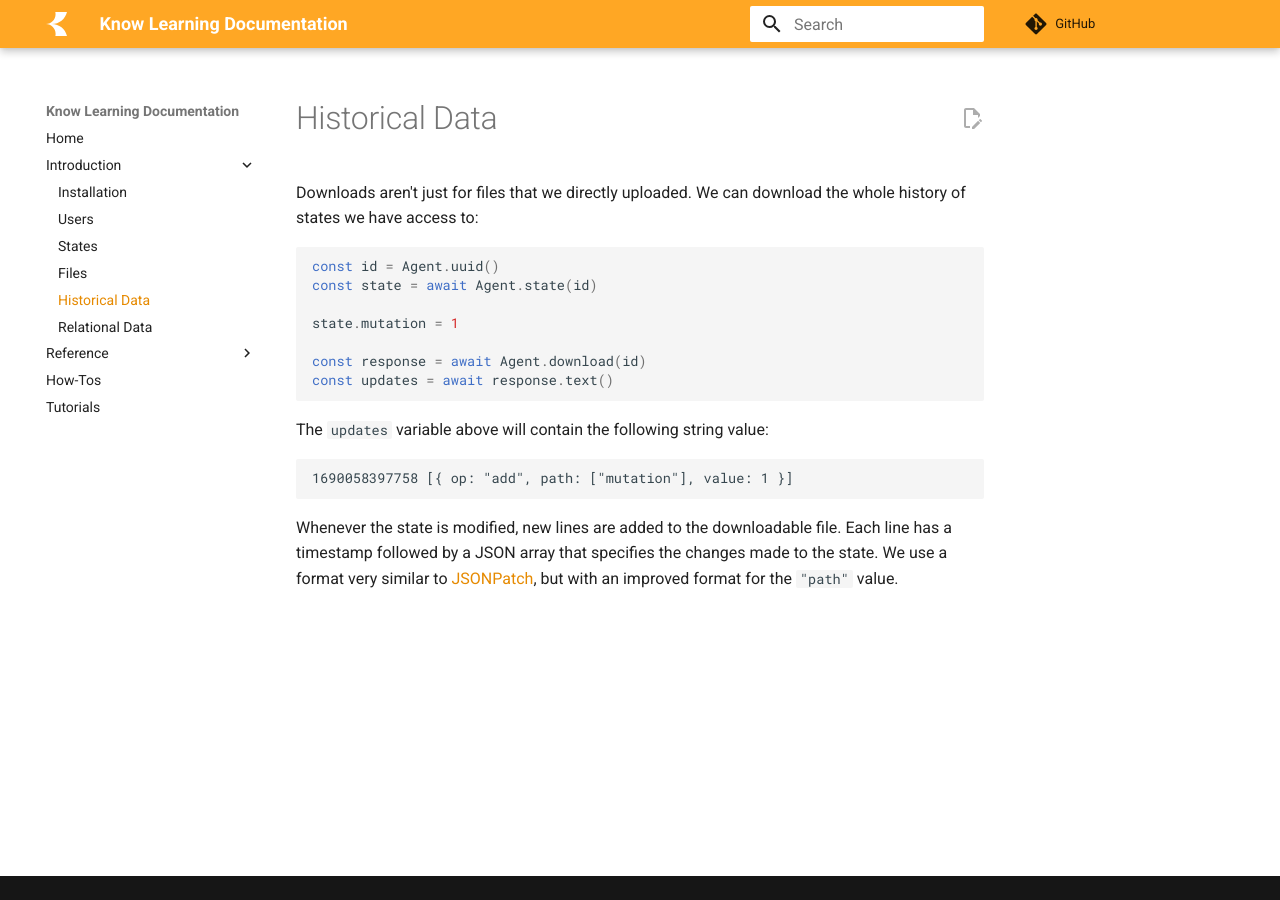
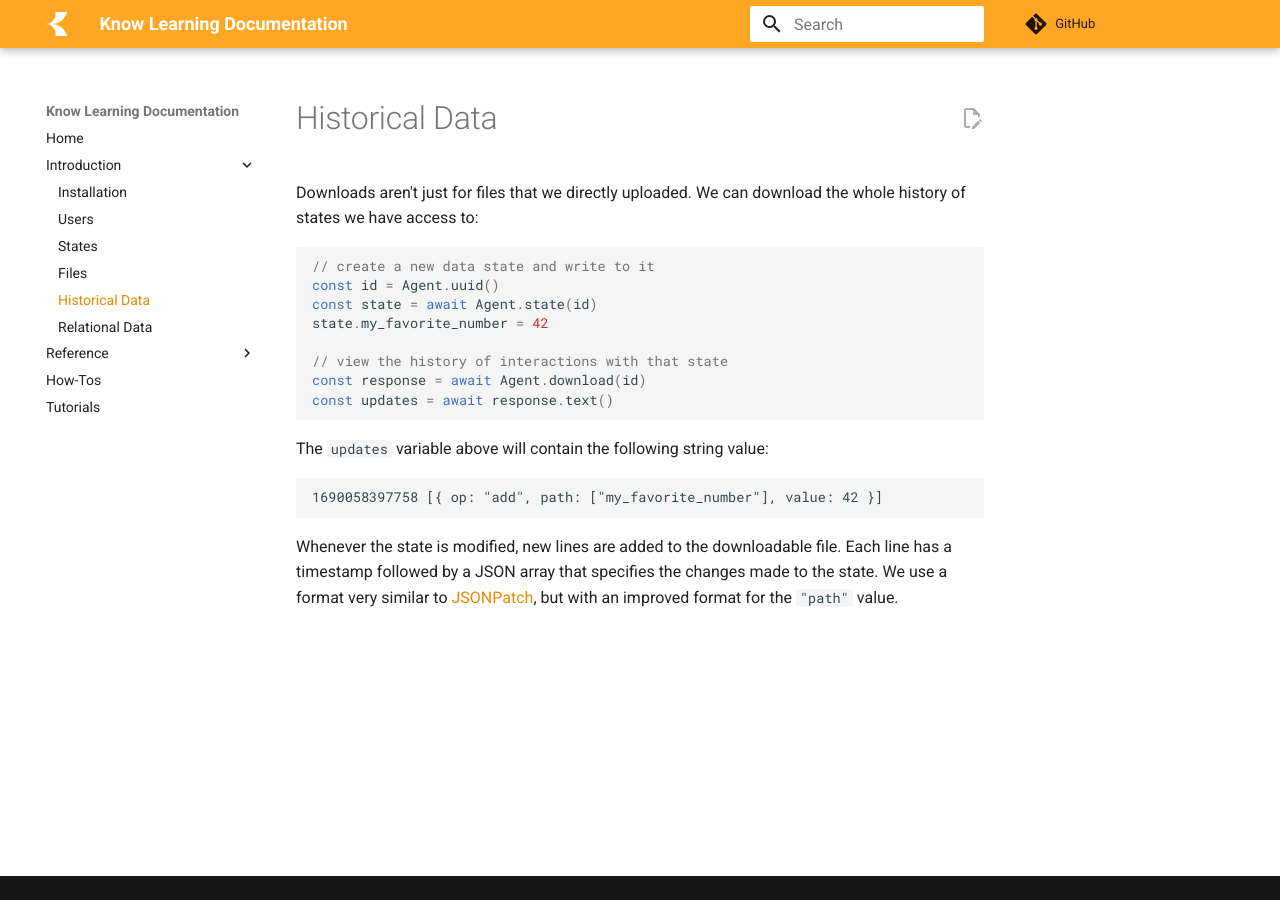
Before and after one commit to knowlearning/documentation, an MkDocs documentation site: the page built from docs/introduction/historical-data.md, in a window 1280 px wide. Built offline with MkDocs 1.6.1 and Material for MkDocs 9.7.7, drawn with Linux system fonts in a browser that asks for light colours; comment, search, counter and statistics services are not loaded.

Commit message:
Clarify historical data example

````diff
--- a/docs/introduction/historical-data.md
+++ b/docs/introduction/historical-data.md
@@ -4,11 +4,12 @@ Downloads aren't just for files that we directly uploaded.
 We can download the whole history of states we have access to:
 
 ```js
+// create a new data state and write to it
 const id = Agent.uuid()
 const state = await Agent.state(id)
+state.my_favorite_number = 42
 
-state.mutation = 1
-
+// view the history of interactions with that state
 const response = await Agent.download(id)
 const updates = await response.text()
 ```
@@ -16,7 +17,7 @@ const updates = await response.text()
 The ```updates``` variable above will contain the following string value:
 
 ```
-1690058397758 [{ op: "add", path: ["mutation"], value: 1 }]
+1690058397758 [{ op: "add", path: ["my_favorite_number"], value: 42 }]
 ```
 
 Whenever the state is modified, new lines are added to the downloadable file.
````
